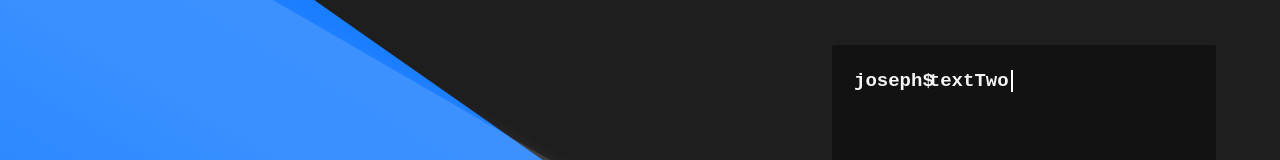
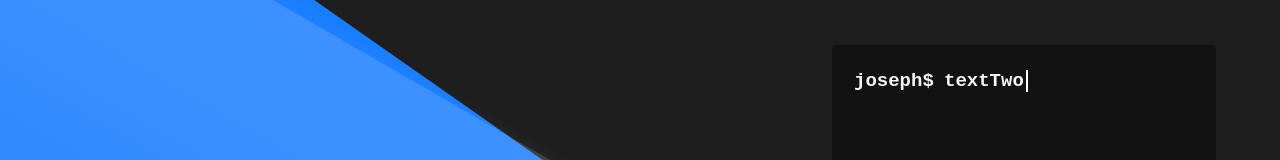
Before and after one commit to Joseph-Murnan/developer-site, a Next.js app: page / in a window 1280 px wide. Shown: the part 220-380 px from the top of the page. Built offline with nearby package versions, Linux system fonts and the light colour scheme.

Commit message:
Correcting terminal logic and amending style.

```diff
--- a/components/Hero/Terminal.module.css
+++ b/components/Hero/Terminal.module.css
@@ -16,7 +16,7 @@
     display:inline;
     font-size:19px;
     color:whitesmoke;
-    padding-left:22%;
+    padding-left:90px;
 }
 
 .typing::before {
--- a/components/Hero/Terminal.tsx
+++ b/components/Hero/Terminal.tsx
@@ -14,10 +14,10 @@ const Terminal = () => {
         letter = terminalText[count].slice(0, ++index);
         setWrittenText(letter);
         if(letter.length === terminalText[count].length) {
-            count++;
-            if(terminalText.indexOf(terminalText[count]) !== (terminalText.length - 1)) {
+            if(terminalText.indexOf(terminalText[count]) == (terminalText.length - 1)) {
                 return;
             }
+            count++;
             index = 0;
             timeout = 700;
         } else if(timeout !== 70) {
```
